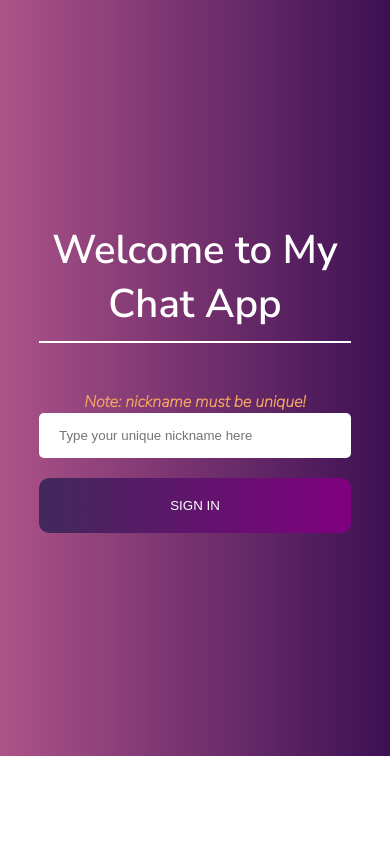
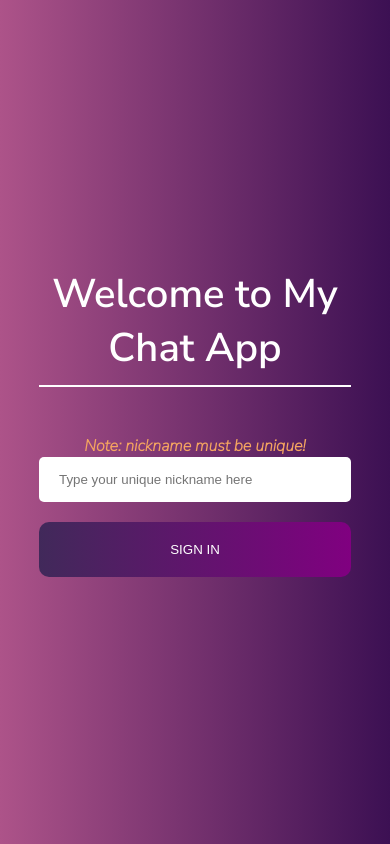
Before and after one commit to SirPm/pelz-chat, a React (Create React App) app: page / in a window 390 px wide. Built offline with nearby package versions, Linux system fonts and the light colour scheme.

Commit message:
testing mobile responsivity 12

```diff
--- a/src/components/online-users/online-users.css
+++ b/src/components/online-users/online-users.css
@@ -65,8 +65,7 @@
   opacity: 0.98;
   visibility: hidden;
   z-index: 200;
-  /* height: 100vh; */
-  padding: 4.5vh 0;
+  height: 100vh;
   /* background: linear-gradient(to left, #aa076b, #800080); */
   background: linear-gradient(to right, #ad5389, #3c1053);
   color: #add8e6;
--- a/src/components/sign-up/sign-up.css
+++ b/src/components/sign-up/sign-up.css
@@ -2,8 +2,7 @@
     display: flex;
     justify-content: center;
     text-align: center;
-    /* min-height: 100vh; */
-    padding: 26.4vh 0;
+    height: 100vh !important;
     align-items: center;
     /* background: linear-gradient(to left, #aa076b, #800080); */
     background: linear-gradient(to right, #ad5389, #3c1053);
@@ -151,4 +150,4 @@ button:focus {
     outline: 0;
 }
 
-/* testing mobile responsivity */
+/* testing mobile responsivity 11 */
```
